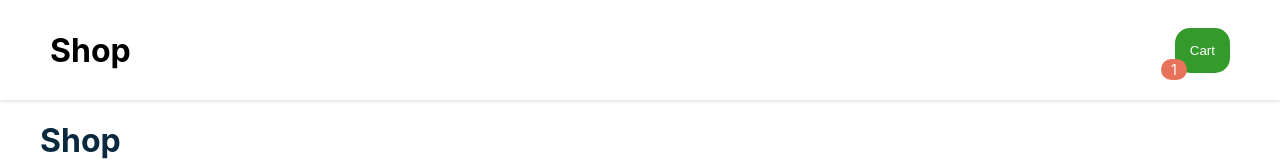
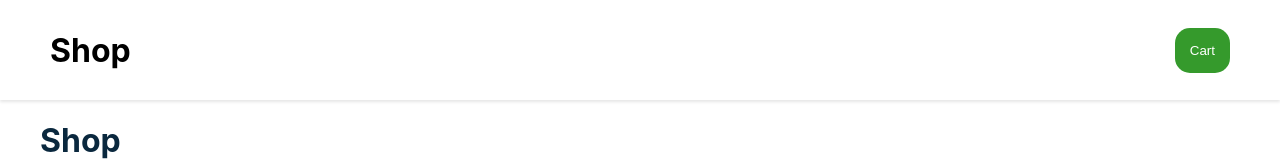
Before and after one commit to luisrmrz16/shopping-cart, a React (Create React App) app: page / in a window 1280 px wide. Shown: the top 161 px of the page. Built offline with nearby package versions, Linux system fonts and the light colour scheme.

Commit message:
Cree la función para mostrar la cantidad de productos en el bubble alert

```diff
--- a/src/App.js
+++ b/src/App.js
@@ -11,9 +11,7 @@ class App extends Component {
       { name: 'Peas', price: 5, img: '/assets/products/peas.jpg' },
       { name: 'Lettuce', price: 25, img: '/assets/products/lettuce.jpg' },
     ],
-    cart: [
-      // { name: 'Tomato', price: 15, img: '/assets/products/tomato.jpg', cantidad: 1 },
-    ]
+    cart: [],
   }
 
   agregarAlCarro = (product) => {
@@ -37,10 +35,9 @@ class App extends Component {
   }
 
   render() {
-    console.log(this.state.cart);
     return (
       <div>
-        <Navbar />
+        <Navbar cart={this.state.cart} />
         <Layout>
           <Title />
           <Products
--- a/src/components/Cart.js
+++ b/src/components/Cart.js
@@ -19,10 +19,15 @@ const styles = {
 
 class Cart extends Component {
   render() {
+    const { cart } = this.props;
+    const cantidad = cart.reduce((acc, el) => acc + el.cantidad, 0);
     return (
       <div>
         <span style={styles.bubble}>
-          <BubbleAlert value={1} />
+          {cantidad !== 0
+            ? <BubbleAlert value={cantidad} />
+            : null
+          }
         </span>
         <button style={styles.cart}>
           Cart
--- a/src/components/Navbar.js
+++ b/src/components/Navbar.js
@@ -17,10 +17,11 @@ const styles = {
 
 class Navbar extends Component {
   render() {
+    const { cart } = this.props;
     return (
       <nav style={styles.navbar}>
         <Logo />
-        <Cart />
+        <Cart cart={cart} />
       </nav>
     )
   }
```
